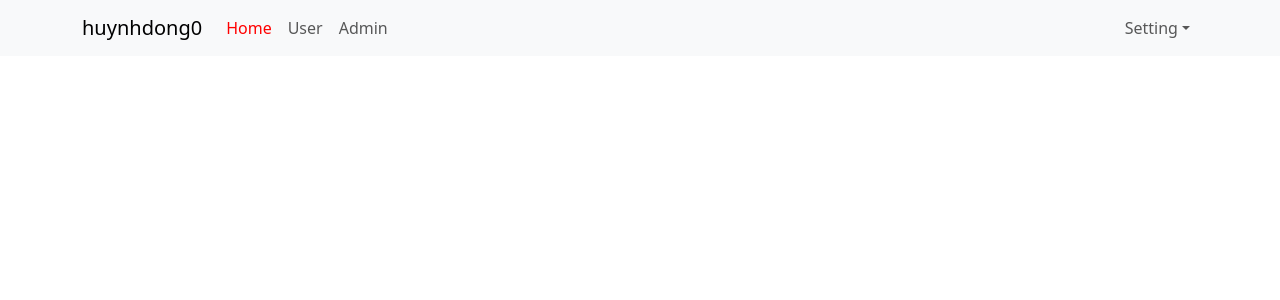
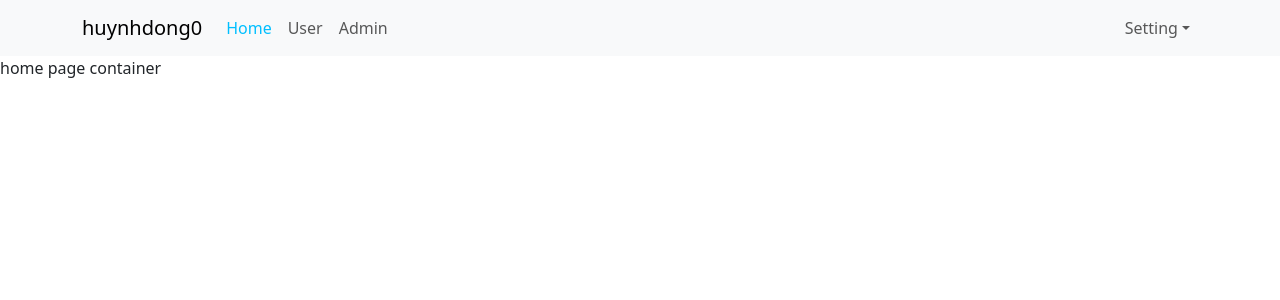
Before and after one commit to huynhdong0/learn-reactjs-hoidanit, a React (Create React App) app: page / in a window 1280 px wide. Shown: the top 300 px of the page. Built offline with nearby package versions, Linux system fonts and the light colour scheme.

Commit message:
using index router

```diff
--- a/src/App.scss
+++ b/src/App.scss
@@ -13,7 +13,7 @@
     .navbar-nav{
       .nav-link{
         &.active{
-          color: red;
+          color: #00bfff;
         }
       }
     }
--- a/src/components/Admin/Admin.js
+++ b/src/components/Admin/Admin.js
@@ -1,6 +1,6 @@
 const Admin = (props) => {
     return (
-        <div>
+        <div className="admin-container">
             Admin component
         </div>
     );
--- a/src/components/Header/Header.js
+++ b/src/components/Header/Header.js
@@ -8,7 +8,7 @@
   return (
     <Navbar expand="lg" className="bg-body-tertiary">
       <Container>
-        <Navbar.Brand href="#home">huynhdong0</Navbar.Brand>
+        <NavLink to="/" className='navbar-brand'>huynhdong0</NavLink>
         <Navbar.Toggle aria-controls="basic-navbar-nav" />
         <Navbar.Collapse id="basic-navbar-nav">
           <Nav className="me-auto">
@@ -20,9 +20,9 @@
           </Nav>
           <Nav>
             <NavDropdown title="Setting" id="basic-nav-dropdown">
-                <NavDropdown.Item href="#action/3.1">Log in</NavDropdown.Item>
-                <NavDropdown.Item href="#action/3.2">Log out</NavDropdown.Item>
-                <NavDropdown.Item href="#action/3.3">Profile</NavDropdown.Item>
+                <NavDropdown.Item >Log in</NavDropdown.Item>
+                <NavDropdown.Item >Log out</NavDropdown.Item>
+                <NavDropdown.Item >Profile</NavDropdown.Item>
             </NavDropdown>
           </Nav>
         </Navbar.Collapse>
--- /dev/null
+++ b/src/components/Home/HomePage.js
@@ -0,0 +1,8 @@
+const HomePage = (props) => {
+    return (
+        <div className="homepage-container">
+            home page container
+        </div>
+    );
+}
+export default HomePage;
--- a/src/components/User/User.js
+++ b/src/components/User/User.js
@@ -1,6 +1,6 @@
 const User = (props) => {
     return (
-        <div>
+        <div className="user-container">
             User component
         </div>
     );
--- a/src/index.js
+++ b/src/index.js
@@ -8,8 +8,11 @@
   Route,
   Routes,
 } from "react-router-dom";
+
+import User from './components/User/User';
 import Admin from './components/Admin/Admin';
-import User from './components/User/User'
+import HomePage from './components/Home/HomePage';
+
 
 const root = ReactDOM.createRoot(document.getElementById('root'));
 root.render(
@@ -17,6 +20,7 @@
     <BrowserRouter>
       <Routes>
         <Route path='/' element={<App/>}>
+          <Route index element={<HomePage/>}/>
           <Route path='users' element={<User/>}/>
           <Route path='admins' element={<Admin/>}/>
         </Route>
```
